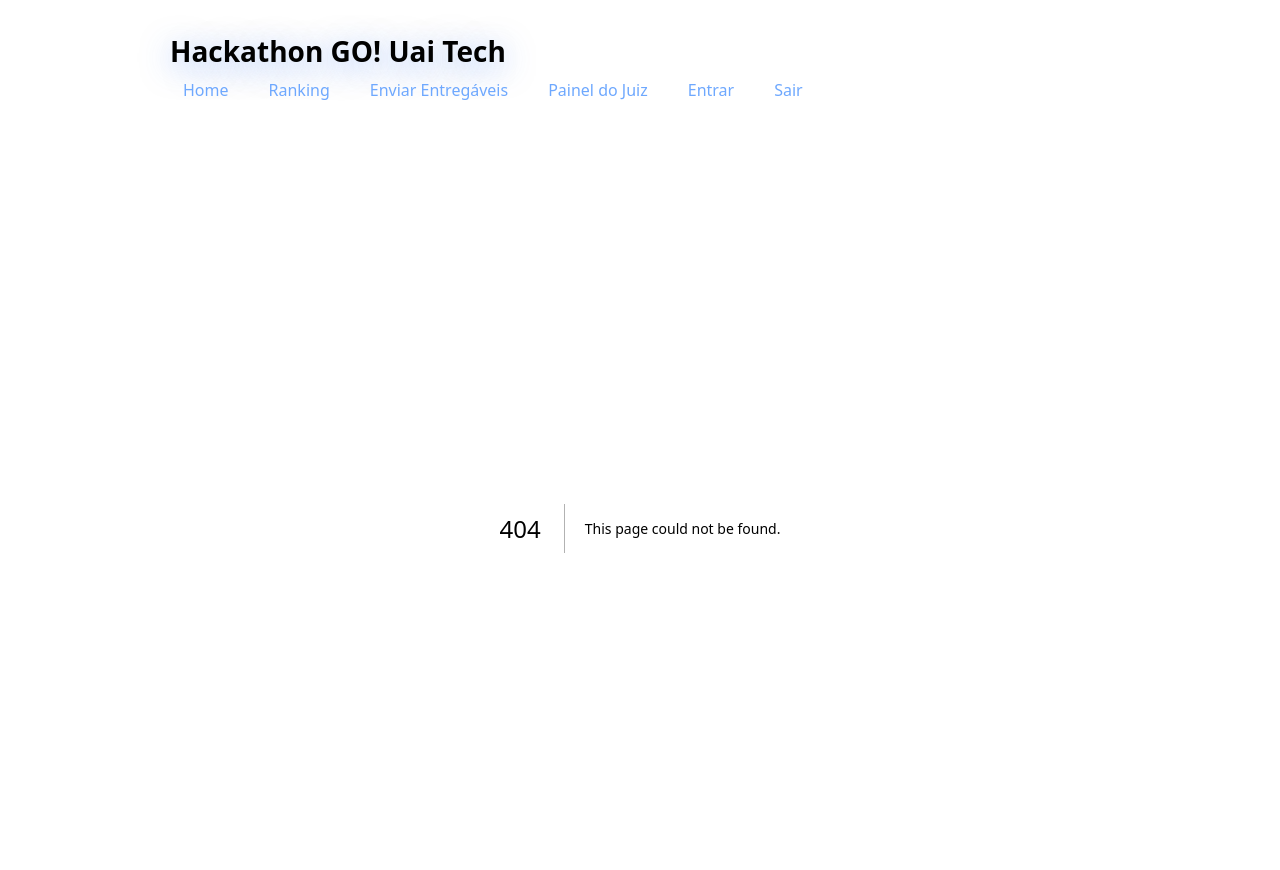
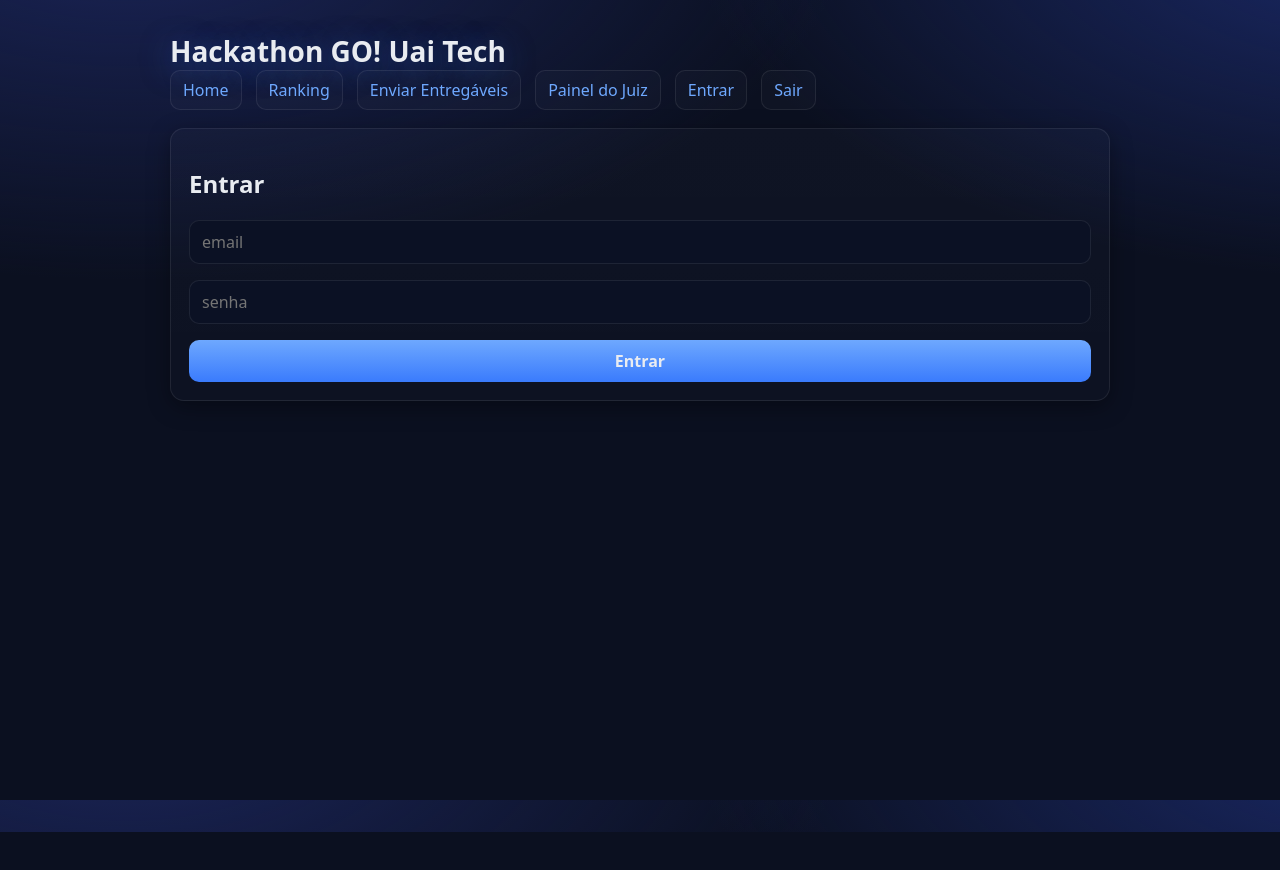
Before and after one commit to christiannepimenta/hackathon-web, a Next.js app: page /login in a window 1280 px wide. Before the commit this address had no page. Shown: the top 870 px of the page. After the commit the page ends 832 px from the top, so only its background shows below. Built offline with nearby package versions, Linux system fonts and the light colour scheme; no server answers.

Commit message:
Create page.jsx

```diff
--- /dev/null
+++ b/app/login/page.jsx
@@ -0,0 +1,37 @@
+"use client";
+import { useState } from "react";
+const API = process.env.NEXT_PUBLIC_API_BASE;
+
+export default function Login() {
+  const [email,setEmail]=useState("");
+  const [password,setPass]=useState("");
+  const [msg,setMsg]=useState("");
+
+  async function onSubmit(e){
+    e.preventDefault();
+    setMsg("");
+    const r = await fetch(`${API}/auth/login`, {
+      method:"POST", headers:{ "Content-Type":"application/json" },
+      body: JSON.stringify({ email, password })
+    });
+    const j = await r.json();
+    if (!r.ok) return setMsg(j.error || "erro");
+    localStorage.setItem("token", j.token);
+    localStorage.setItem("user", JSON.stringify(j.user));
+    location.href = "/";
+  }
+
+  return (
+    <main className="grid">
+      <section className="card">
+        <h2>Entrar</h2>
+        <form onSubmit={onSubmit} className="grid">
+          <input className="input" value={email} onChange={e=>setEmail(e.target.value)} placeholder="email"/>
+          <input className="input" type="password" value={password} onChange={e=>setPass(e.target.value)} placeholder="senha"/>
+          <button className="btn">Entrar</button>
+        </form>
+        {msg && <p className="note">{msg}</p>}
+      </section>
+    </main>
+  );
+}
```
